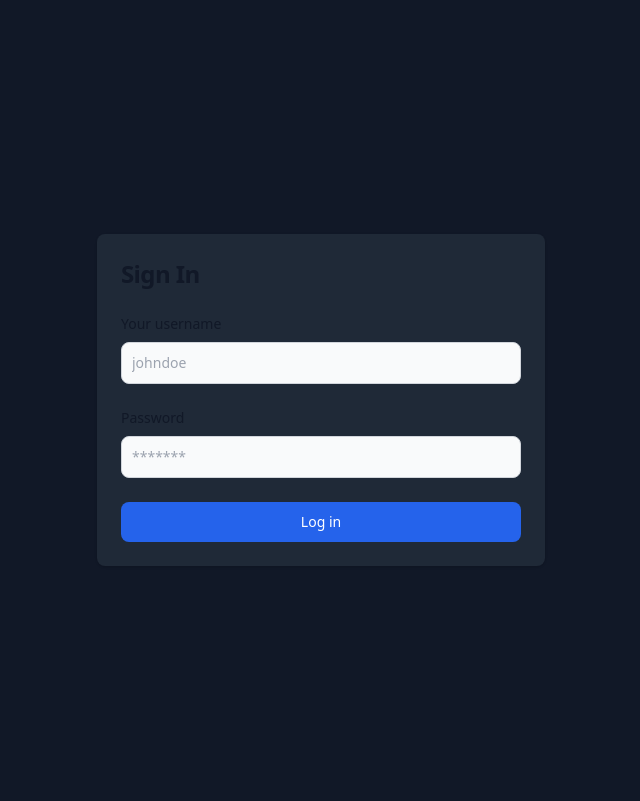
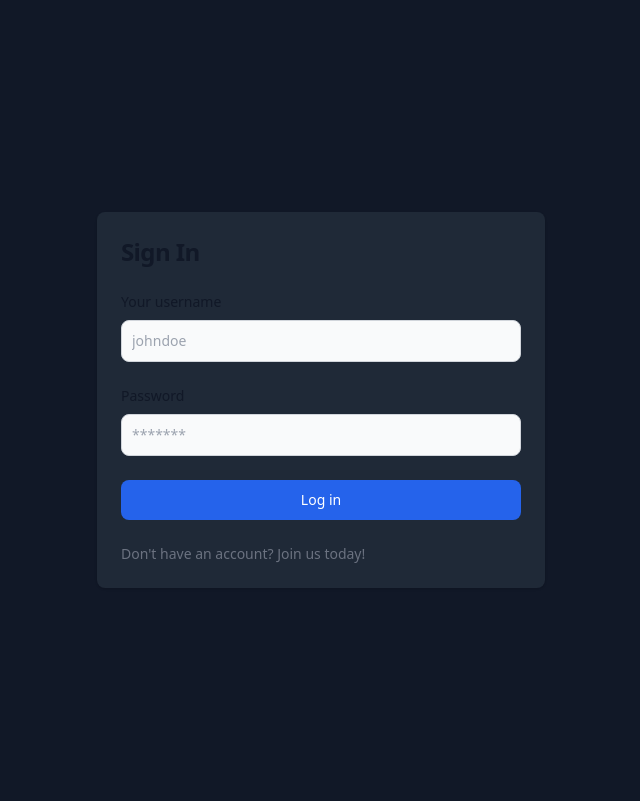
Before and after one commit to Raaxxy/Trade-plaza, a Django app: page /login/ in a window 1280 px wide. Shown: the part 70-871 px from the top of the page, without its empty margins (319-959 px from the left). Run offline with Django 5.2, Linux system fonts and the light colour scheme; some libraries are stand-ins or nearby versions.

Commit message:
add sign-up text

```diff
--- a/Tradeplaza/core/templates/core/login.html
+++ b/Tradeplaza/core/templates/core/login.html
@@ -31,6 +31,10 @@
                         </div>
                     {% endif %}
                     <button class="w-full text-white bg-blue-600 hover:bg-blue-700 focus:ring-4 focus:outline-none focus:ring-blue-300 font-medium rounded-lg text-sm px-5 py-2.5 text-center">Log in</button>
+                    <p class="text-sm font-light text-gray-500 dark:text-gray-400">
+                        Don't have an account? <a href="{% url 'core:signup' %}"
+                            class="font-medium text-primary-600 hover:underline dark:text-primary-500">Join us today!</a>
+                    </p>
                 </form>
             </div>
         </div>
```
